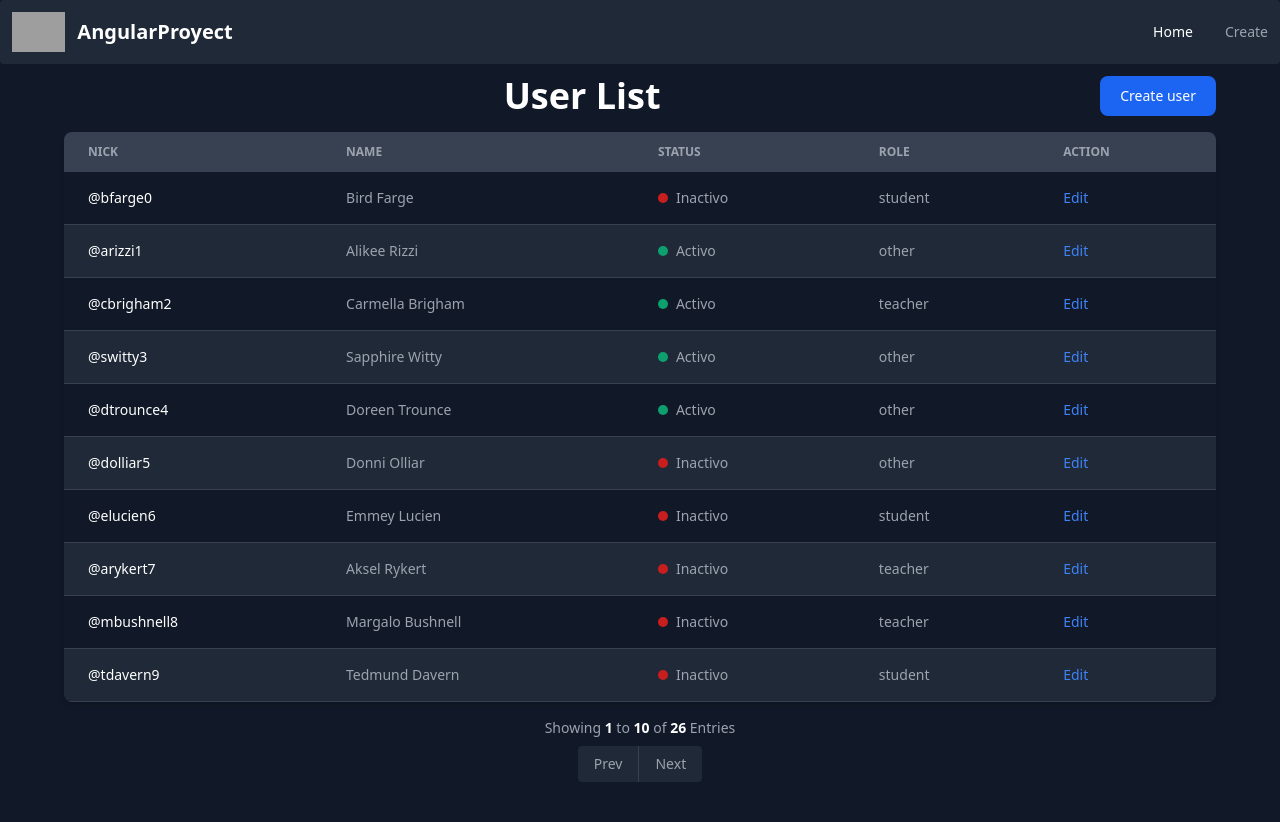
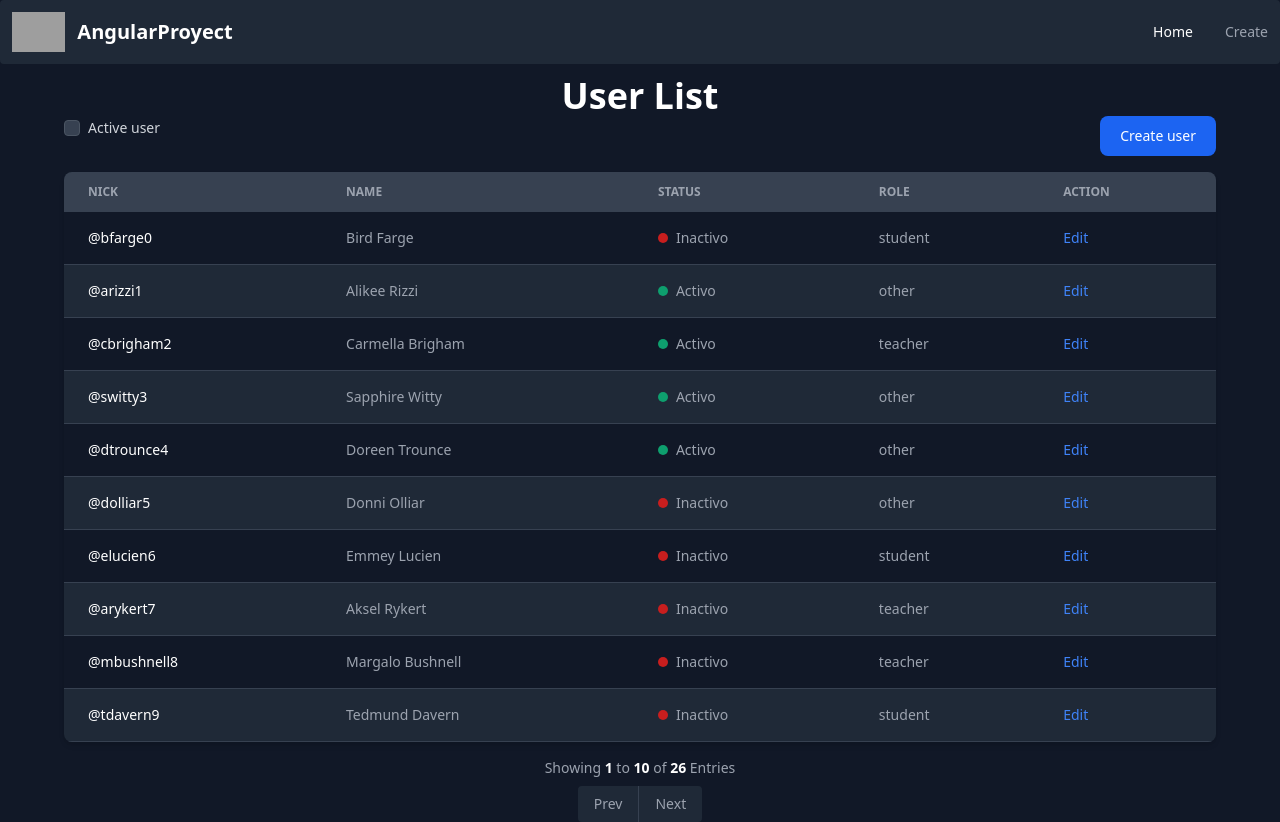
Before and after one commit to Negri234279/angular-project, an Angular app: page / in a window 1280 px wide. Before the commit the page ends 800 px from the top, so only its background shows below. Built offline with nearby package versions, Linux system fonts and the light colour scheme; data requests are answered from the project's data file; grey boxes are pictures that could not be loaded.

Commit message:
👔 Add filterBy active

```diff
--- a/src/app/pages/users-list/users-list.component.html
+++ b/src/app/pages/users-list/users-list.component.html
@@ -1,6 +1,22 @@
+<h1 class="text-center text-4xl font-extrabold">User List</h1>
+
 <div class="flex mb-4 justify-between max-w-6xl mx-auto">
-    <div></div>
-    <h1 class="text-center text-4xl font-extrabold">User List</h1>
+    <div class="flex items-center">
+        <div class="flex items-center mb-4">
+            <input
+                id="active"
+                type="checkbox"
+                [(ngModel)]="showActiveOnly"
+                (change)="loadPage(currentPage)"
+                class="w-4 h-4 text-blue-600 bg-gray-100 border-gray-300 rounded focus:ring-blue-500 dark:focus:ring-blue-600 dark:ring-offset-gray-800 focus:ring-2 dark:bg-gray-700 dark:border-gray-600"
+            />
+            <label
+                for="active"
+                class="ml-2 text-sm font-medium text-gray-900 dark:text-gray-300"
+                >Active user</label
+            >
+        </div>
+    </div>
     <a
         href="/create-user"
         class="text-white bg-blue-700 hover:bg-blue-800 focus:ring-4 focus:ring-blue-300 font-medium rounded-lg text-sm px-5 py-2.5 dark:bg-blue-600 dark:hover:bg-blue-700 focus:outline-none dark:focus:ring-blue-800"
--- a/src/app/pages/users-list/users-list.component.ts
+++ b/src/app/pages/users-list/users-list.component.ts
@@ -13,6 +13,7 @@ export class UsersListComponent implements OnInit {
     pageSize = 10
     totalPages!: number
     totalCount!: number
+    showActiveOnly: boolean = false
 
     constructor(private userService: UserService) {}
 
@@ -24,12 +25,13 @@ export class UsersListComponent implements OnInit {
         this.isLoading = true
 
         this.userService
-            .getUsersPage(page, this.pageSize)
+            .getUsersPage(page, this.pageSize, this.showActiveOnly)
             .subscribe(({ users, totalCount }) => {
                 this.users = users
                 this.totalPages = Math.ceil(totalCount / this.pageSize)
                 this.totalCount = totalCount
             })
+
         this.isLoading = false
     }
 
--- a/src/app/services/user-service.service.ts
+++ b/src/app/services/user-service.service.ts
@@ -17,10 +17,15 @@ export class UserService {
         return this.http.get<User[]>(this.urlApi)
     }
 
-    getUsersPage(page: number, pageSize: number): Observable<UserPagination> {
+    getUsersPage(
+        page: number,
+        pageSize: number,
+        active?: boolean
+    ): Observable<UserPagination> {
         const params = {
             _page: page.toString(),
             _limit: pageSize.toString(),
+            ...(active && { active: 'true' }),
         }
 
         return this.http
```
